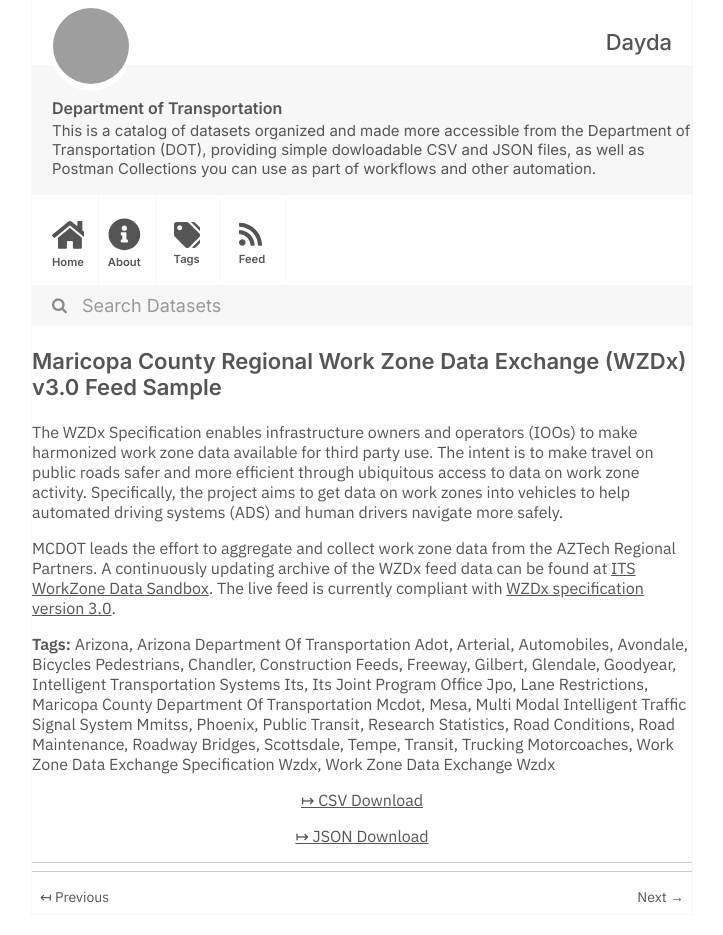
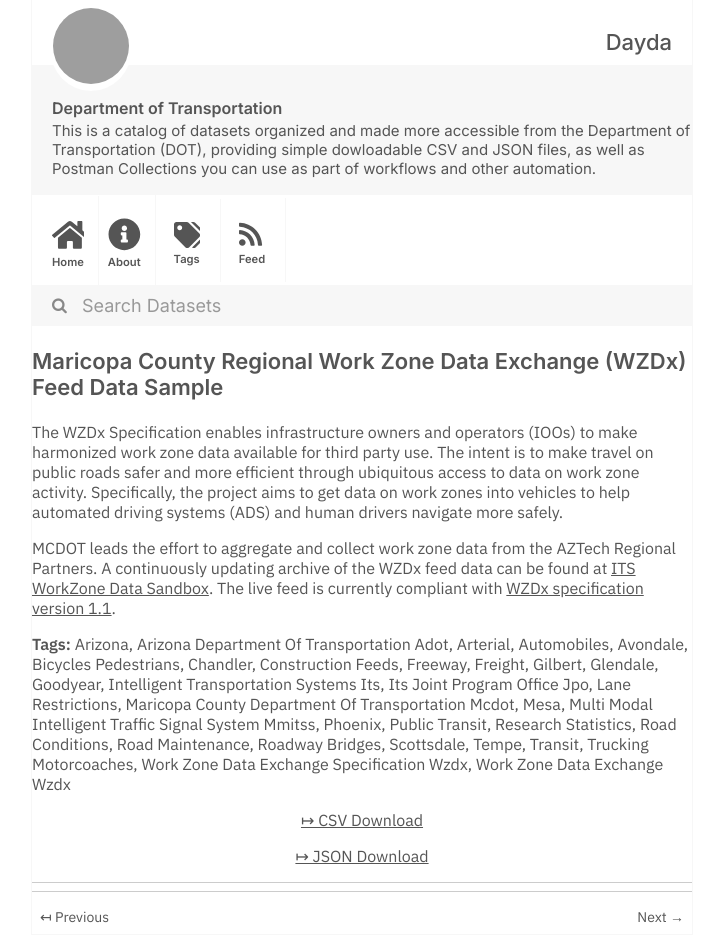
Before and after one commit to dayda-entities/department-of-transportation, a Jekyll site: the page built from _posts/2020-11-12-maricopa-county-regional-work-.md, in a window 1280 px wide, cut to the strip 0-935 px from the top of the page. Shown: the whole strip, without its empty margins (278-1001 px from the left). Built offline with Jekyll 4.4.1, drawn with Linux system fonts in a browser that asks for light colours; grey boxes are pictures that could not be loaded.

Commit message:
Publish Data

```diff
--- a/_posts/2020-11-12-maricopa-county-regional-work-.md
+++ b/_posts/2020-11-12-maricopa-county-regional-work-.md
@@ -1,7 +1,7 @@
 ---
-title: Maricopa County Regional Work Zone Data Exchange (WZDx) v3.0 Feed Sample
-created: '2020-11-12T12:41:05.356048'
-modified: '2021-04-25T13:15:02.828002'
+title: Maricopa County Regional Work Zone Data Exchange (WZDx) Feed Data Sample
+created: '2020-11-12T13:00:50.801862'
+modified: '2021-04-21T20:02:43.845998'
 state: active
 type: dataset
 tags:
@@ -14,6 +14,7 @@ tags:
   - Chandler
   - Construction Feeds
   - Freeway
+  - Freight
   - Gilbert
   - Glendale
   - Goodyear
@@ -37,12 +38,12 @@ tags:
   - Work Zone Data Exchange Wzdx
 groups: []
 csv_url: >-
-  https://data.transportation.gov/api/views/9jif-8qi5/rows.csv?accessType=DOWNLOAD
+  https://data.transportation.gov/api/views/wd94-wugt/rows.csv?accessType=DOWNLOAD
 json_url: >-
-  https://data.transportation.gov/api/views/9jif-8qi5/rows.json?accessType=DOWNLOAD
+  https://data.transportation.gov/api/views/wd94-wugt/rows.json?accessType=DOWNLOAD
 layout: post
 
 ---
 The WZDx Specification enables infrastructure owners and operators (IOOs) to make harmonized work zone data available for third party use. The intent is to make travel on public roads safer and more efficient through ubiquitous access to data on work zone activity. Specifically, the project aims to get data on work zones into vehicles to help automated driving systems (ADS) and human drivers navigate more safely.
 
-MCDOT leads the effort to aggregate and collect work zone data from the AZTech Regional Partners. A continuously updating archive of the WZDx feed data can be found at <a href="http://usdot-its-workzone-public-data.s3.amazonaws.com/index.html" target="_blank" rel="noopener">ITS WorkZone Data Sandbox</a>.  The live feed is currently compliant with <a href="https://github.com/usdot-jpo-ode/jpo-wzdx/tree/v3.0" target="_blank" rel="noopener">WZDx specification version 3.0</a>.
+MCDOT leads the effort to aggregate and collect work zone data from the AZTech Regional Partners. A continuously updating archive of the WZDx feed data can be found at <a href="http://usdot-its-workzone-public-data.s3.amazonaws.com/index.html" target="_blank" rel="noopener">ITS WorkZone Data Sandbox</a>.  The live feed is currently compliant with <a href="https://github.com/usdot-jpo-ode/jpo-wzdx/tree/v1.1" target="_blank" rel="noopener">WZDx specification version 1.1</a>.
```
